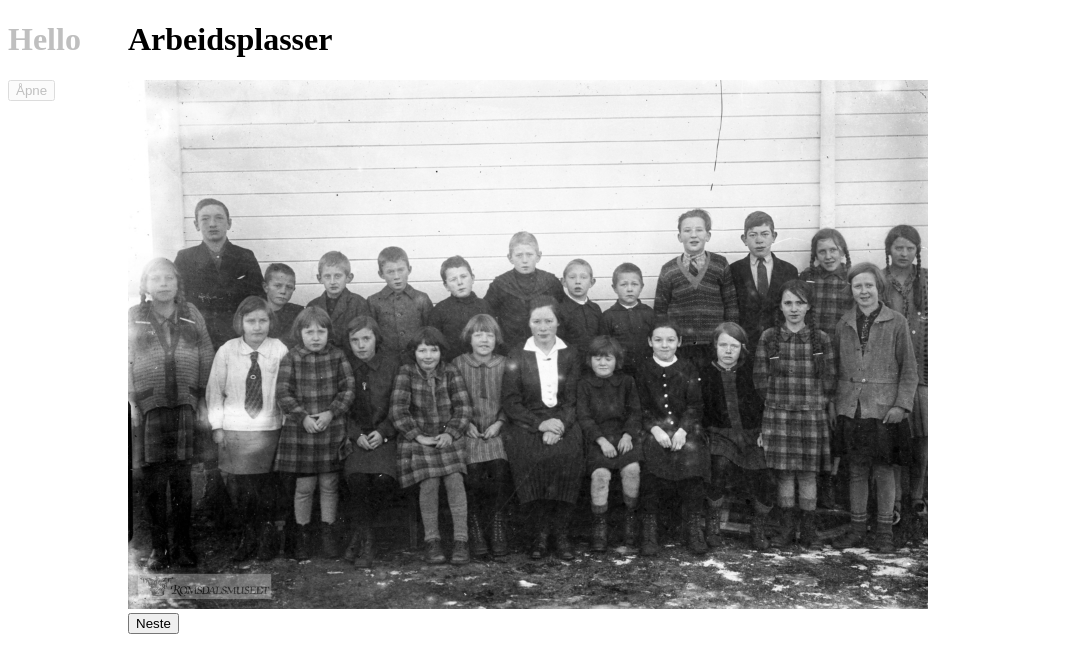
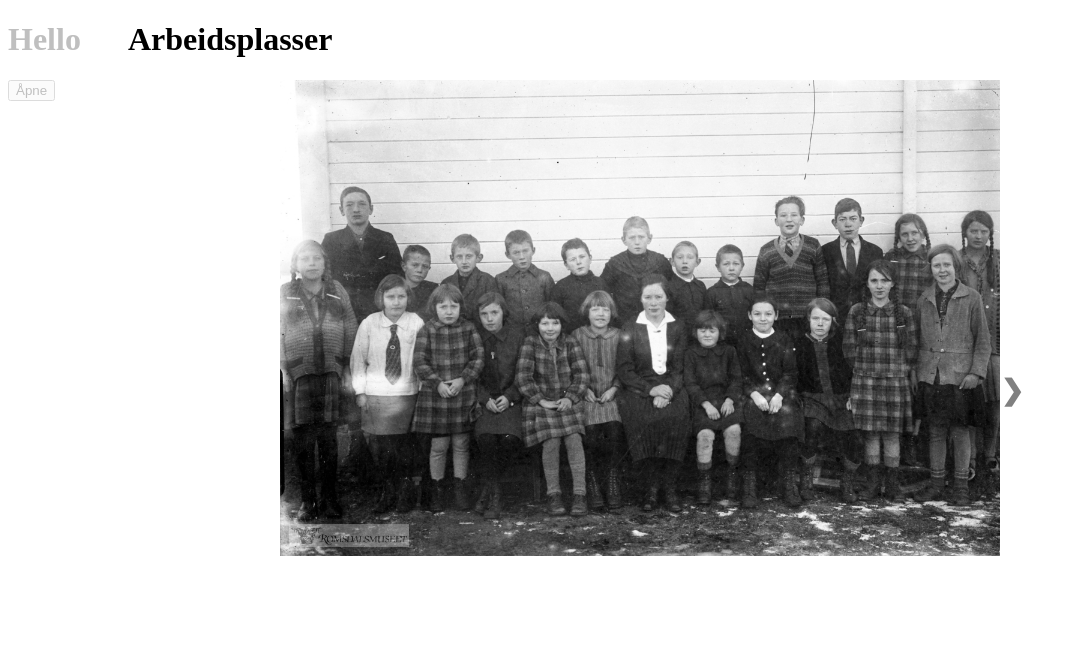
Before and after one commit to zulumike/bio, a React (Create React App) app: page / in a window 1280 px wide. Both pictures are taken after a click on the button "Åpne". Shown: the top 672 px of the page, without its empty margins (0-1076 px from the left). Built offline with nearby package versions, Linux system fonts and the light colour scheme; the HTML template or start-up script is replaced by a standard one.

Commit message:
img carousell styling

```diff
--- a/src/components/Work.js
+++ b/src/components/Work.js
@@ -21,38 +21,44 @@ function Work() {
     const [imageName, setImageName] = useState(imageArray[0][1]);
 
     const handlePrevious = () => {
+        setIndex(index - 1);
         console.log(index);
-        setImageName(imageArray[index][1]);
         if (index < 1) {
+            setImageName(imageArray[index][1]);
             setDisplayPrev('none');
             setIndex(index + 1);
         }
         else {
-            setIndex(index - 1);
+            setImageName(imageArray[index][1]);
             setDisplayNext('block');
         }
     };
 
     const handleNext = () => {
+        setIndex(index + 1);
         console.log(index);
-        setImageName(imageArray[index][1]);
         if (index === nrOfImgs) {
+            setImageName(imageArray[index][1]);
             setDisplayNext('none');
-            setIndex(index - 1);
+            setIndex(index -1);
         }
         else {
-            setIndex(index + 1);
+            setImageName(imageArray[index][1]);
             setDisplayPrev('block');
         }
     };
 
     return (
         <div>
-            <h1>Arbeidsplasser</h1>
             <div>
-                <button style={{display:displayPrev}} onClick={handlePrevious}>Forrige</button>
-                <img src={imageName}></img>
-                <button style={{display:displayNext}} onClick={handleNext}>Neste</button>
+                <h1>Arbeidsplasser</h1>
+            </div>
+            <div className="slideshow-container">
+                <div className="myslides fade">
+                    <img src={imageName}></img>
+                </div>
+                <button className="prevbutton" style={{display:displayPrev}} onClick={handlePrevious}>&#10094;</button>
+                <button className="nextbutton" style={{display:displayNext}} onClick={handleNext}>&#10095;</button>
             </div>
         </div>
     )
--- a/src/styles/default.css
+++ b/src/styles/default.css
@@ -1,6 +1,5 @@
 img {
-    max-width: 800px;
-    max-height: 600px;
+    width: 100%;
 }
 
 
@@ -15,3 +14,55 @@ img {
     height: 80%;
     margin: auto;
 }
+
+.slideshow-container {
+    max-width: 800px;
+    position: relative;
+    margin: auto;
+}
+
+.prevbutton, .nextbutton {
+    cursor: pointer;
+    position: absolute;
+    top: 300px;
+    margin-top: -22px;
+    width: auto;
+    padding: 16px;
+    color: grey;
+    font-weight: bold;
+    font-size: 28px;
+    transition: 0.6s ease;
+    /* border-radius: 0 3px 3px 0; */
+    border: none;
+    user-select: none;
+    background-color: transparent;
+}
+
+.nextbutton {
+    right: 0;
+    border-radius: 3px 0 0 3px;
+}
+
+.prevbutton {
+    left: 0;
+}
+
+.prevbutton:hover, .nextbutton:hover {
+    /* background-color: rgba(0,0,0,0.8); */
+    color: black;
+}
+
+.myslides {
+    width: 90%;
+    margin: auto;
+}
+
+.fade {
+    animation-name: fade;
+    animation-duration: 1.5s;
+}
+
+@keyframes fade {
+    from {opacity: .4}
+    to {opacity: 1}
+}
```
Also changed, not shown: docu/log.txt.
